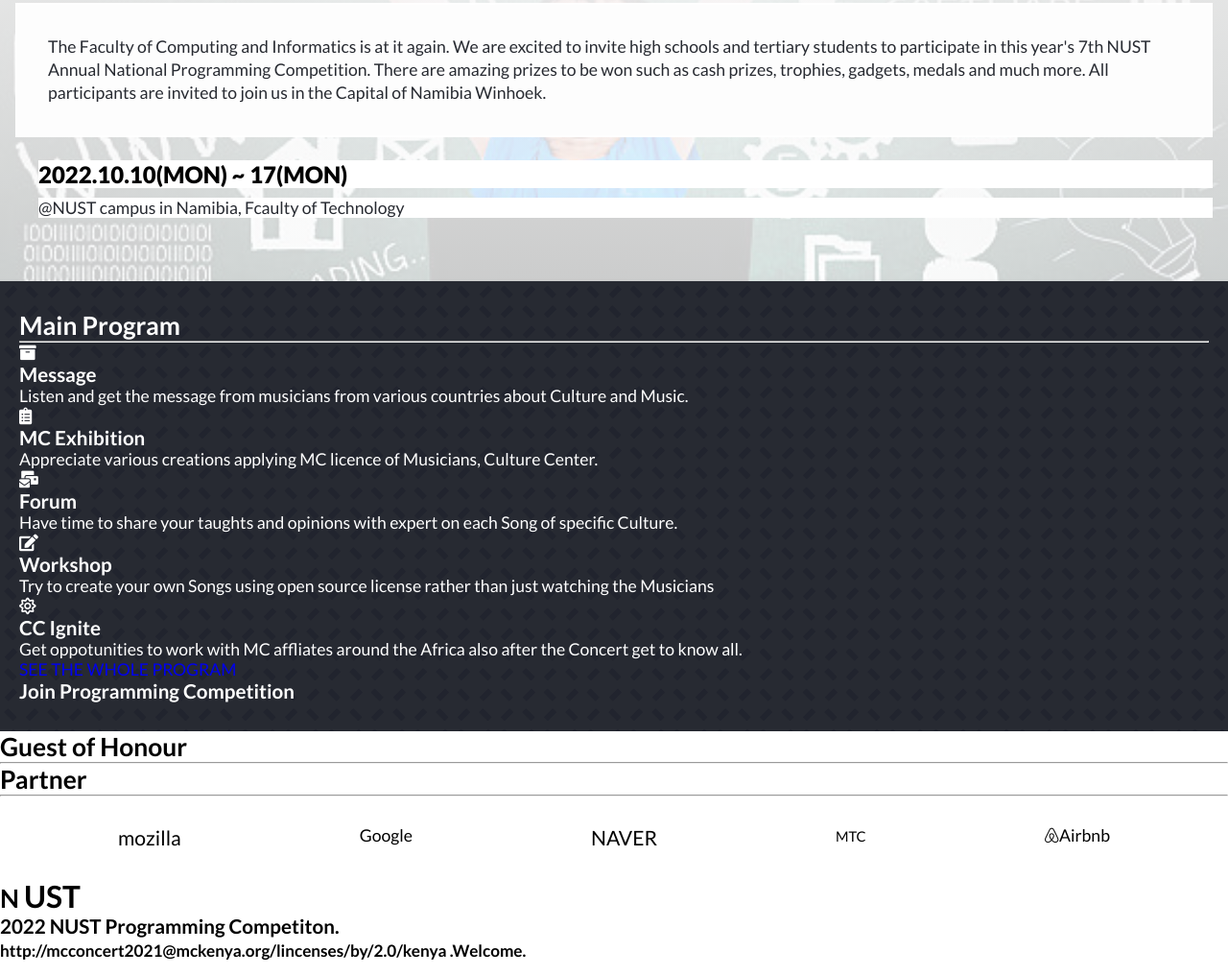
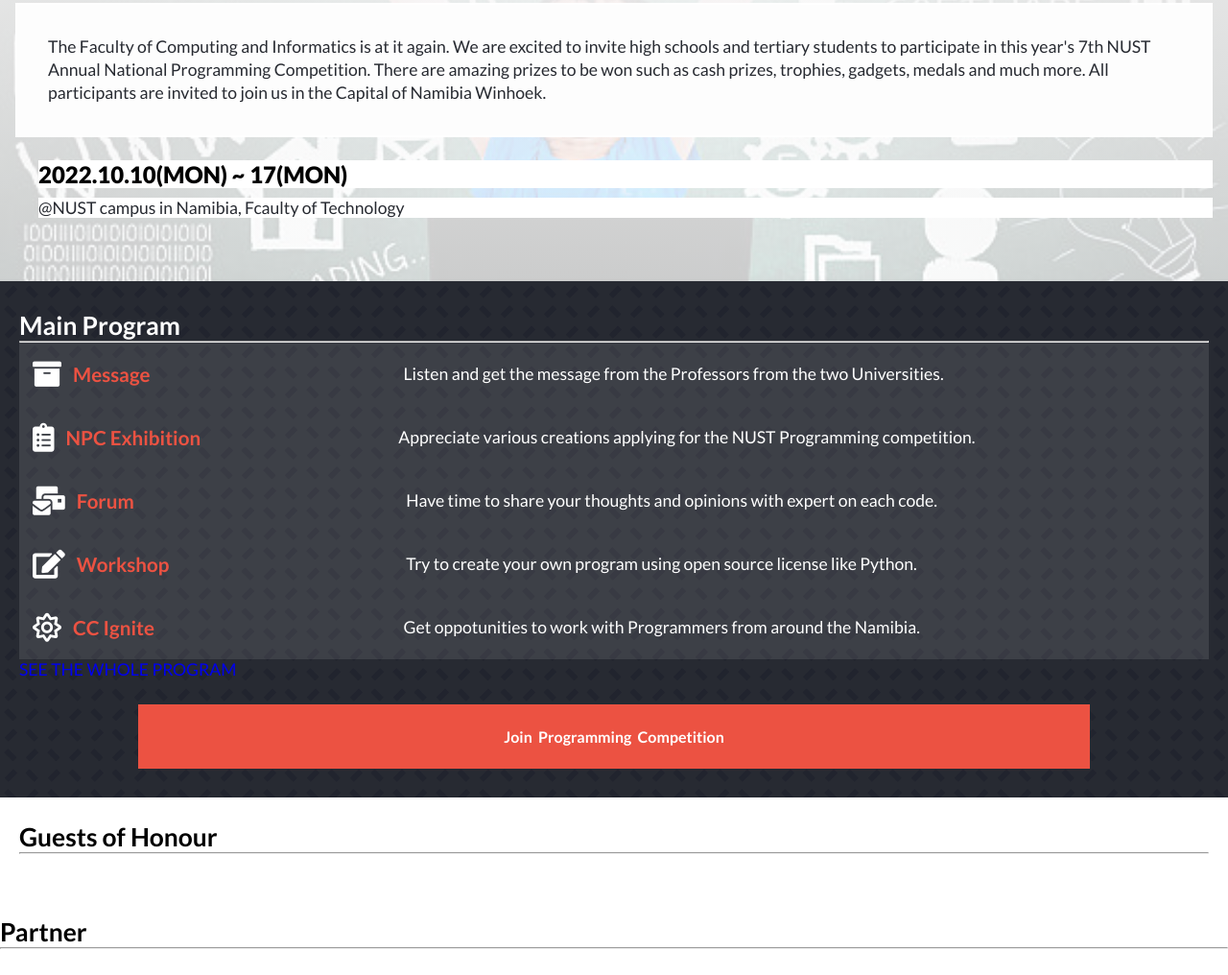
Before and after one commit to Lucas-Erkana/Capstone2-Project-Competition-page, a website: page index.html in a window 1280 px wide. Shown: the part 233-1249 px from the top of the page at 96% size. Drawn offline with Linux system fonts and the light colour scheme; a web font is replaced by a local one.

Commit message:
Add styling to footer and Main Program

```diff
--- a/index.html
+++ b/index.html
@@ -103,16 +103,16 @@
             Message
           </h3>
           <p class="list-para">
-            Listen and get the message from musicians from various countries about Culture and Music.
+            Listen and get the message from the Professors from the two Universities.
           </p>
         </li>
         <li class="list">
           <i class="fas fa-clipboard-list"></i>
           <h3 class="list-header">
-            MC Exhibition
+            NPC Exhibition
           </h3>
           <p class="list-para">
-            Appreciate various creations applying MC licence of Musicians, Culture Center.
+            Appreciate various creations applying for the NUST Programming competition.
           </p>
         </li>
         <li class="list">
@@ -121,8 +121,7 @@
             Forum
           </h3>
           <p class="list-para">
-            Have time to share your taughts and opinions with expert on each Song
-            of specific Culture.
+            Have time to share your thoughts and opinions with expert on each code.
           </p>
         </li>
         <li class="list">
@@ -131,7 +130,7 @@
             Workshop
           </h3>
           <p class="list-para">
-            Try to create your own Songs using open source license rather than just watching the Musicians
+            Try to create your own program using open source license like Python.
           </p>
         </li>
         <li class="list">
@@ -140,7 +139,7 @@
             CC Ignite
           </h3>
           <p class="list-para">
-            Get oppotunities to work with MC affliates around the Africa also after the Concert get to know all.
+            Get oppotunities to work with Programmers from around the Namibia.
           </p>
         </li>
       </ul>
@@ -154,7 +153,7 @@
     </section>
     <section id="guests" class="sec3">
       <h2 class="sec-2-title">
-        Guest of Honour
+        Guests of Honour
       </h2>
       <hr class="line">
       <ul class="speakers">
--- a/styles.css
+++ b/styles.css
@@ -188,3 +188,87 @@
   flex-direction: column;
   padding: 30px 20px;
 }
+
+.list {
+  padding: 18px 8px 18px 14px;
+  display: flex;
+  flex-direction: row;
+  width: 100%;
+  gap: 12px;
+  align-items: center;
+  background-color: rgba(255, 255, 255, 0.1);
+}
+
+.list i {
+  font-size: 30px;
+}
+
+.list-header {
+  color: var(--color-secondary);
+  flex: 2;
+}
+
+.list-para {
+  width: 100%;
+  flex: 5;
+  line-height: 1.5rem;
+}
+
+.join {
+  background-color: var(--color-secondary);
+  width: 80%;
+  display: flex;
+  flex-direction: row;
+  justify-content: center;
+  align-self: center;
+  text-align: center;
+  align-items: center;
+  margin-top: 1.6rem;
+}
+
+.join h3 {
+  color: var(--color-white);
+  font-size: 16px;
+  word-spacing: 0.2rem;
+  padding: 24px;
+}
+
+.sec3 {
+  padding: 25px 20px;
+  display: flex;
+  flex-direction: column;
+}
+
+.sec3 .speakers {
+  margin-top: 40px;
+  display: flex;
+  flex-direction: column;
+  gap: 30px;
+}
+
+.sec3 .speakers .guest {
+  display: flex;
+  -moz-column-gap: 16px;
+  column-gap: 16px;
+}
+
+.sec3 .speakers .guest section {
+  display: flex;
+  flex-direction: column;
+  gap: 20px;
+}
+
+footer .foot-last h3 {
+  font-weight: lighter;
+  display: flex;
+  flex-direction: column;
+  width: 40%;
+  justify-content: center;
+  align-items: center;
+  font-size: 14px;
+  padding: 30px 0;
+}
+
+footer .foot-last h3 small {
+  display: none;
+}
```
